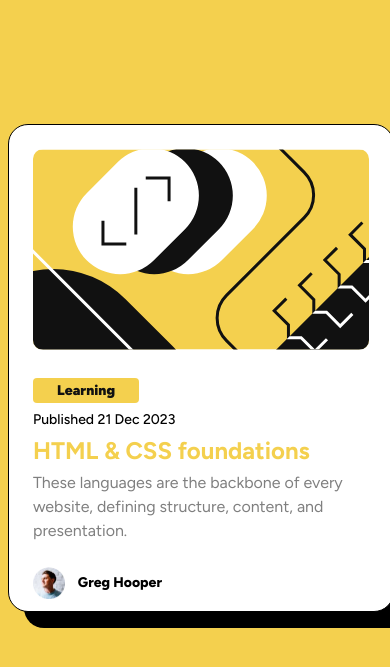
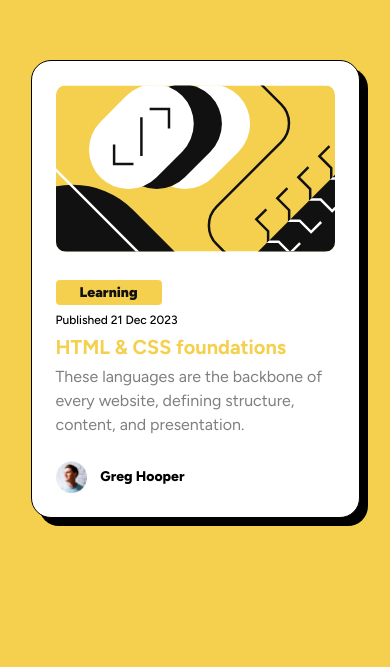
Before and after one commit to leanhduy/frontend-mentor-challenges, a plain HTML site: page challenge02/challenge02.html in a window 390 px wide. Shown: the part 103-770 px from the top of the page. Drawn offline with Linux system fonts and the light colour scheme.

Commit message:
challenge 02: adding media queries for mobile & desktop

```diff
--- a/challenge02/style.css
+++ b/challenge02/style.css
@@ -16,13 +16,11 @@ body {
     background-color: var(--background1);
     border: 1px solid var(--background2);
     border-radius: 20px;
-    box-shadow: 1rem 1rem 0 var(--background2);
     display: flex;
     flex-direction: column;
     margin: 0 auto;
     position: relative;
     top: 13.65625rem;
-    width: 24rem;
 }
 
 .blogimage {
@@ -30,19 +28,18 @@ body {
 }
 
 .blogimage img {
+    width: 100%;
     border-radius: 10px;
 }
 
 .content {
     margin: .75rem auto;
-    width: 21rem;
 }
 
 .category {
     background-color: var(--primary-color);
     border-radius: 4px;
     color: var(--secondary-color);
-    font-size: .875rem;
     font-weight: 900;
     margin: 0 0 .375rem;
     padding: .25rem .75rem;
@@ -52,20 +49,17 @@ body {
 
 p.publishdate {
     font-weight: 500;
-    font-size: .875rem;
     line-height: 150%;
     margin: .375rem 0;
 }
 
 h1.title {
     color: var(--primary-color);
-    font-size: 1.5rem;
     margin: .375rem 0;
 }
 
 p.description {
     color: var(--trivial-color);
-    font-size: 1rem;
     line-height: 150%;
     margin: .375rem 0 0 0;
 }
@@ -74,7 +68,7 @@ p.description {
     align-items: center;
     display: flex;
     justify-content: space-between;
-    margin: .75rem 1.5rem;
+    margin: .75rem 1.5rem 1.5rem;
     width: 8.0625rem;
     height: 2rem;
 }
@@ -88,3 +82,52 @@ p.description {
     font-weight: 800;
     line-height: 150%;
 }
+
+@media(min-width: 375px) {
+    .card {
+        box-shadow: .5rem .5rem 0 var(--background2);
+        top: 9.6875rem;
+        width: 20.4375rem;
+    }
+
+    .category {
+        font-size: .875rem;
+    }
+
+    .content {
+        width: 17.4375rem;
+    }
+
+    p.publishdate {
+        font-size: .75rem;
+    }
+
+    h1.title {
+        font-size: 1.25rem;
+    }
+
+}
+
+@media(min-width: 800px) {
+    .card {
+        box-shadow: 1rem 1rem 0 var(--background2);
+        top: 13.65625rem;
+        width: 24rem;
+    }
+
+    .category {
+        font-size: 1rem;
+    }
+
+    .content {
+        width: 21rem;
+    }
+
+    p.publishdate {
+        font-size: .875rem;
+    }
+
+    h1.title {
+        font-size: 1.5rem;
+    }
+}
```
